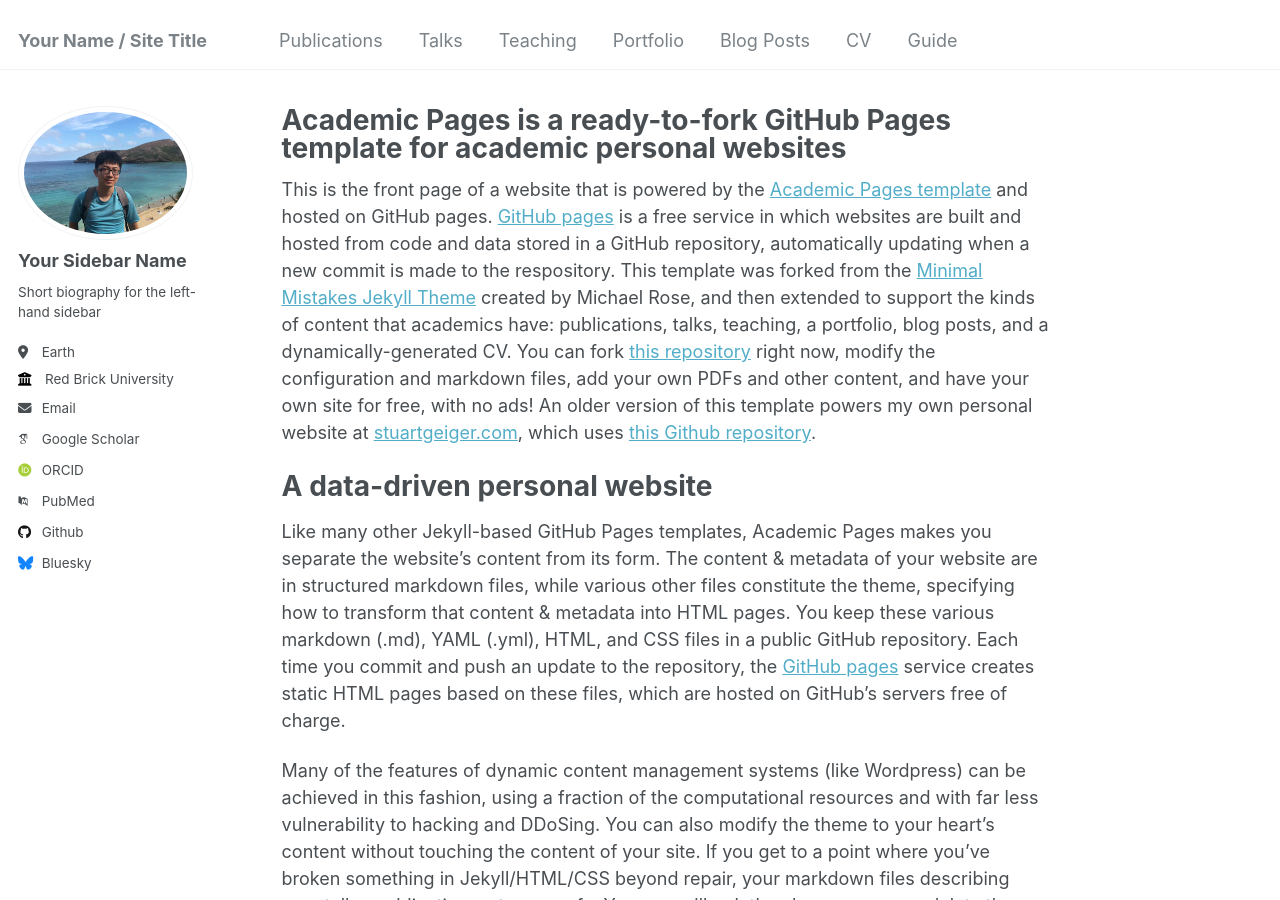
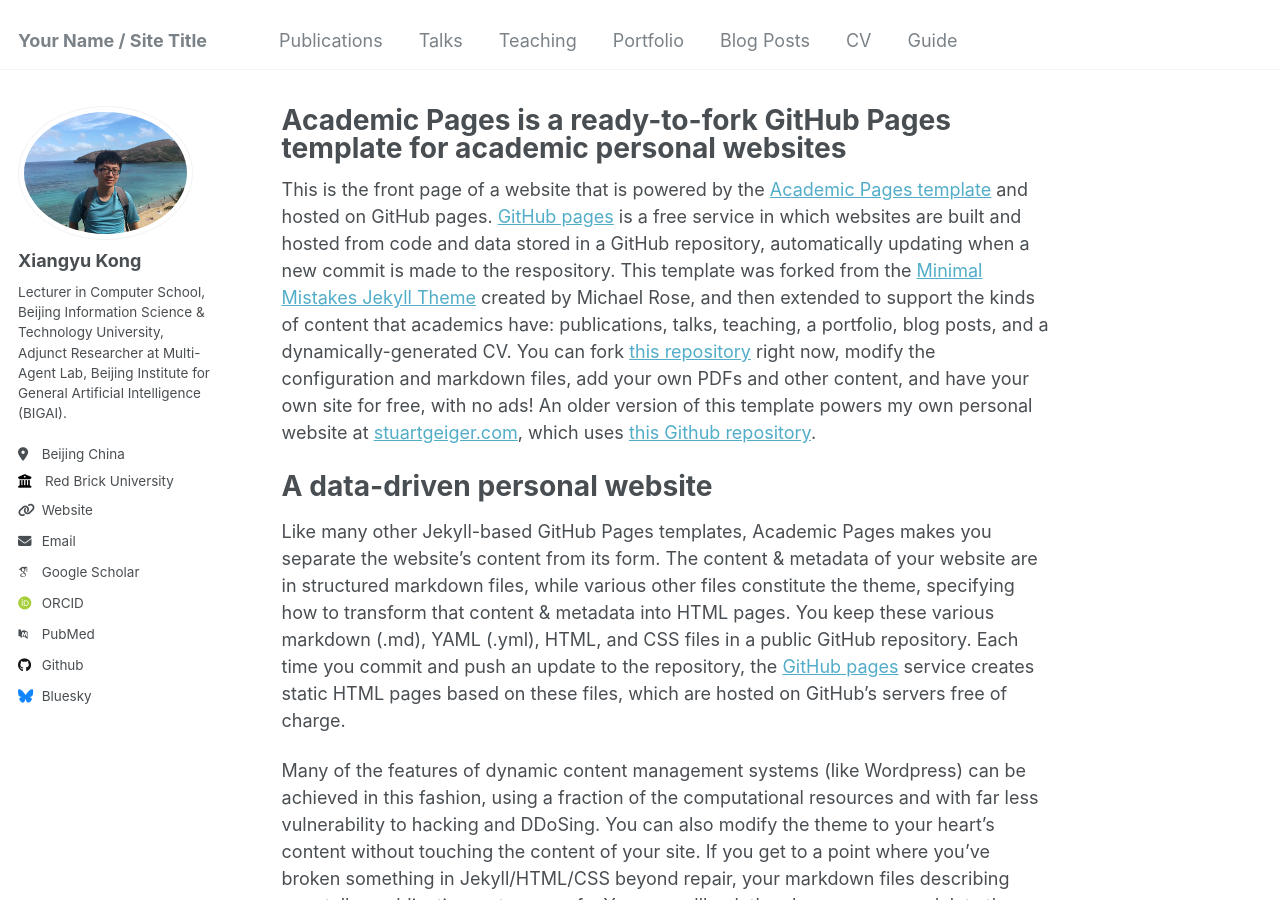
Before and after one commit to kxyzc1992/kxyzc1992.github.io, a Jekyll site: the page built from _pages/about.md, in a window 1280 px wide and 900 px high. Built offline with Jekyll 4.4.1, drawn with Linux system fonts in a browser that asks for light colours; some web fonts are replaced.

Commit message:
update config

```diff
--- a/_config.yml
+++ b/_config.yml
@@ -22,13 +22,13 @@ repository               : "academicpages/academicpages.github.io"
 author:
   # Biographic information
   avatar           : "profile_xykong.jpg"
-  name             : "Your Sidebar Name"
+  name             : "Xiangyu Kong"
   pronouns         : # example: "she/her"
-  bio              : "Short biography for the left-hand sidebar"
-  location         : "Earth"
+  bio              : "Lecturer in Computer School, Beijing Information Science & Technology University, Adjunct Researcher at Multi-Agent Lab, Beijing Institute for General Artificial Intelligence (BIGAI)."
+  location         : "Beijing China"
   employer         : "Red Brick University"
-  uri              : # URL
-  email            : "none@example.org"
+  uri              : "https://kxyzc1992.github.io"
+  email            : "xykong@bistu.edu.cn"
 
   # Academic websites
   arxiv            : # URL - Update with the correct link to your profile
```
